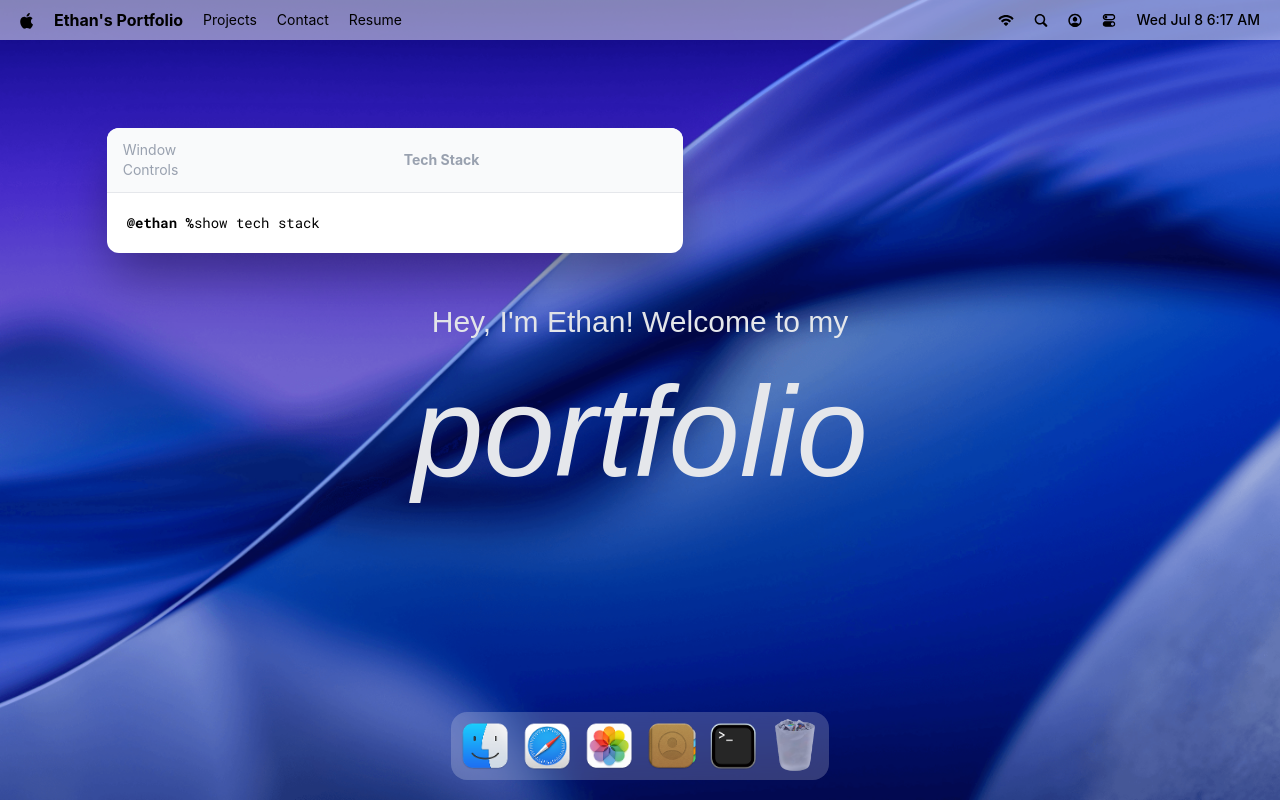
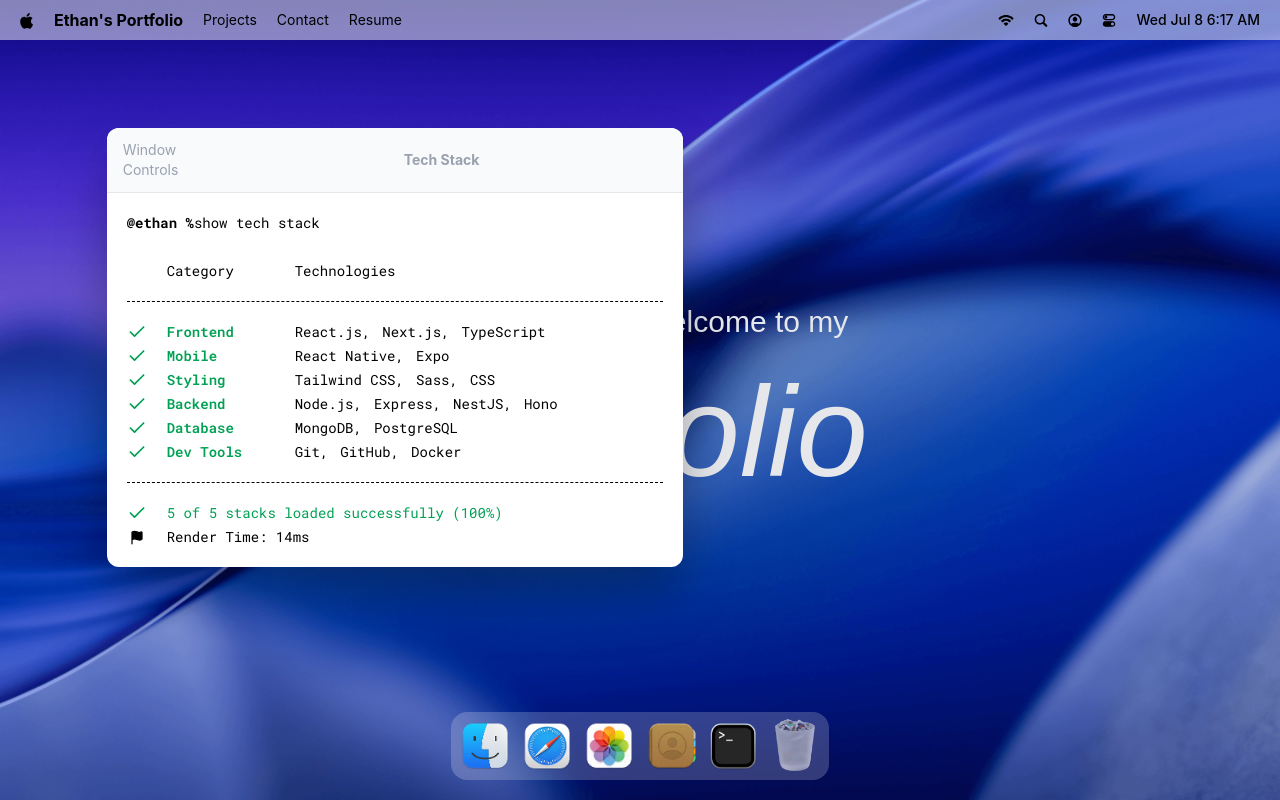
Before and after one commit to ethancha0/mac-portfolio, a React (Vite) app: page / in a window 1280 px wide. Both pictures are taken after a click on the button 733 px from the left and 746 px from the top of the page. Built offline with nearby package versions, Linux system fonts and the light colour scheme; a web font is replaced by a local one.

Commit message:
feat: fixed toggle terminal

```diff
--- a/src/hoc/WindowWrapper.tsx
+++ b/src/hoc/WindowWrapper.tsx
@@ -1,4 +1,4 @@
-import React, { useRef } from 'react';
+import React, { useLayoutEffect, useRef } from 'react';
 import gsap from 'gsap';
 import { Draggable } from 'gsap/all';
 import useWindowStore from '../store/window';
@@ -12,8 +12,14 @@ const WindowWrapper = <P extends object,>(
 ) => {
   const Wrapped = (props: P) => {
     const { windows } = useWindowStore();
-    const { zIndex } = windows[windowKey];
+    const { isOpen, zIndex } = windows[windowKey];
     const ref = useRef<HTMLElement | null>(null);
+
+    useLayoutEffect(() => {
+      const el = ref.current;
+      if(!el) return;
+      el.style.display = isOpen ? 'block' : 'none';
+    }, [isOpen]);
 
     return (
       <section id={windowKey} ref={ref} style={{ zIndex }} className="absolute">
--- a/src/windows/Terminal.tsx
+++ b/src/windows/Terminal.tsx
@@ -1,4 +1,6 @@
 import WindowWrapper from "../hoc/WindowWrapper"
+import {Check, Flag} from "lucide-react"
+import { techStack } from "../constants"
 
 const Terminal = () => {
   return (
@@ -13,6 +15,43 @@ const Terminal = () => {
         <span className="font-bold">@ethan %</span>
         show tech stack
       </p>
+
+      <div className="label">
+        <p className ="w-32">Category</p>
+        <p>Technologies</p>
+      </div>
+
+      <ul className="content">
+        {techStack.map(({category, items}) =>(
+          <li key={category} className="flex items-center">
+              <Check className="check" size={20}/>
+              <h3>{category}</h3>
+              <ul>
+                {items.map((item, i) => (
+                  <li key={i}>{item}
+                  { i< items.length - 1 ? ',' : ""}</li>
+                ))}
+              </ul>
+          </li>
+
+        ))}
+
+      </ul>
+
+      <div className="footnote">
+        <p>
+          <Check size={20} /> 5 of 5 stacks loaded successfully (100%)
+        </p>
+        <p className="text-black">
+          <Flag size={15} fill="black"/>
+          Render Time: 14ms
+        </p>
+
+      </div>
+
+
+
+
     </div>
 
     </>
```
